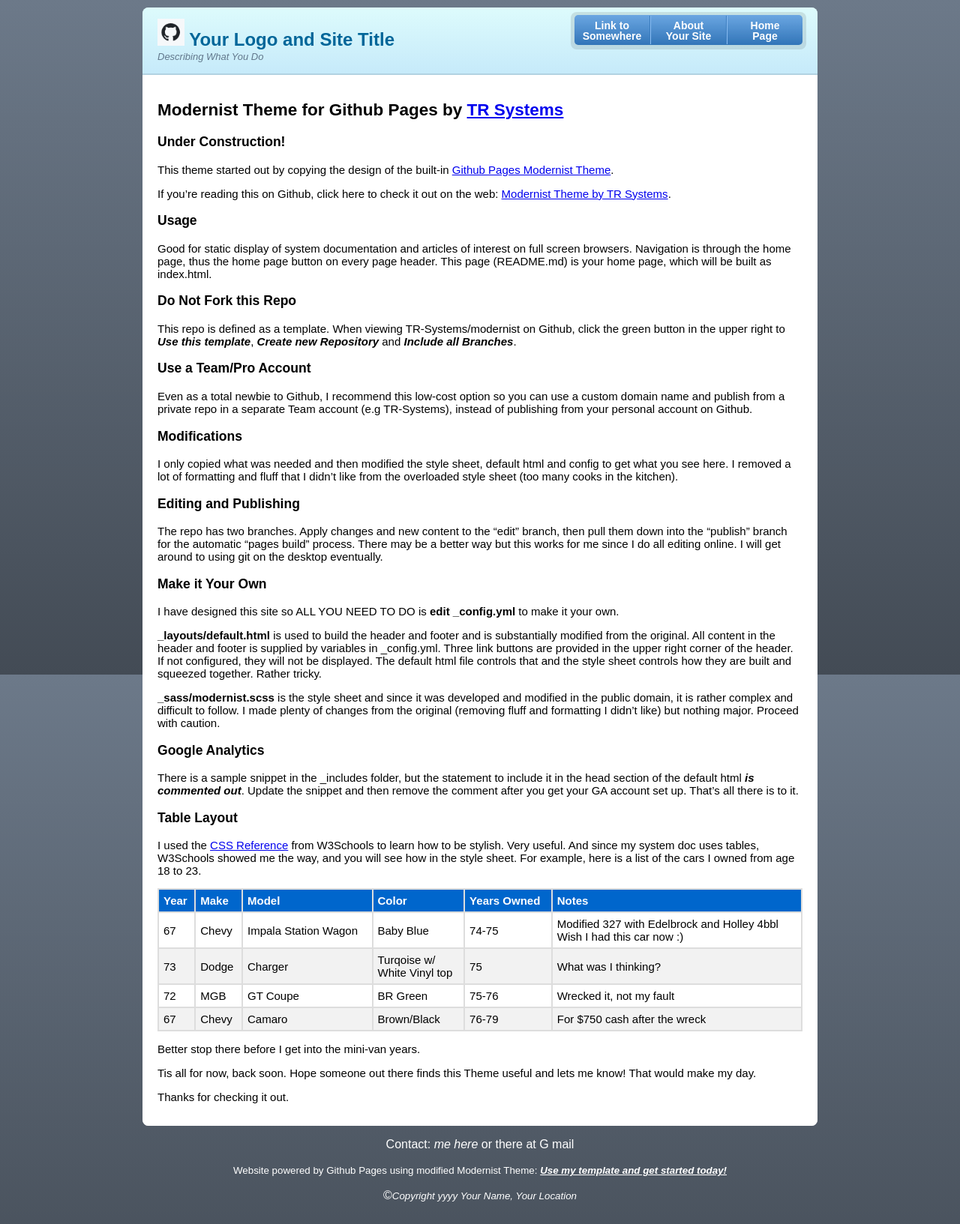
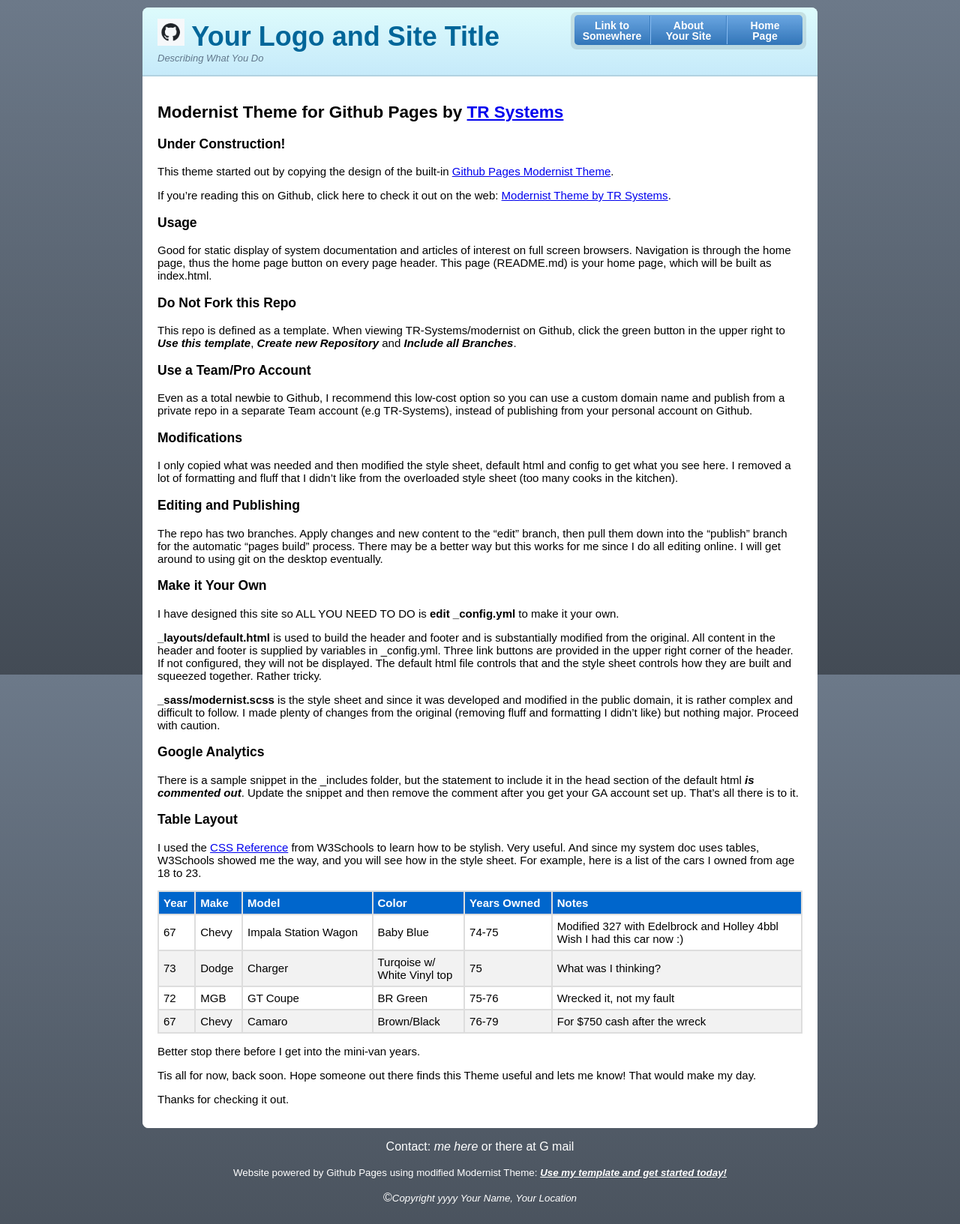
Before and after one commit to TR-Systems/modernist, a Jekyll site: the page built from README.md, in a window 1280 px wide. Shown: the whole page at 75% size. Built offline with Jekyll 4.4.1, drawn with Linux system fonts in a browser that asks for light colours; our own code applies the rules of GitHub Pages for plain Markdown files.

Commit message:
Update modernist.scss

```diff
--- a/_sass/modernist.scss
+++ b/_sass/modernist.scss
@@ -24,35 +24,6 @@
   display: block;
 }
 
-p {
-  margin: 0px, 6px, 6px, 12px;
-  padding:0;
-}
-
-/* Table design from W3Schools example, with mods */
-table {
-  font-family: Arial, Helvetica, sans-serif;
-  border-collapse: collapse;
-  width: 100%;
-}
-
-th {
-  padding-top: 12px;
-  padding-bottom: 12px;
-  text-align: left;
-  background-color: #06C;
-  color: white;
-}
-
-td, th {
-  border: 2px solid #ddd;
-  padding: 6px;
-}
-
-tr:nth-child(even){background-color: #f2f2f2;}
-
-tr:hover {background-color: #ddd;}
-
 header {
   border-radius: 8px 8px 0 0;
   background:#C6EAFA;
@@ -64,7 +35,7 @@
   h1 {
     margin:0;
     padding:0;
-    font-size:24px;
+    font-size:36px;
     line-height:1.2;
     color:#069;
   }
@@ -174,14 +145,51 @@
   }
 }
 
-section {
-  padding:15px 20px;
-  font-size:15px;
-  border-top:1px solid #fff;
-  background:#FFFFFF;
-  border-radius: 0 0 8px 8px;
-  position:relative;
+h1 {
+  margin-top: 0.67em;
+  margin-bottom: 0.67em;
 }
+h2 {
+  margin-top: 0.83em;
+  margin-bottom: 0.83em;
+}
+h3 {
+  margin-top: 1em;
+  margin-bottom: 1em;
+}
+h4 {
+  margin-top: 0.67em;
+  margin-bottom: 0.67em
+}
+
+p {
+  margin: 0px, 6px, 6px, 12px;
+  padding:0;
+}
+
+/* Table design from W3Schools example, with mods */
+table {
+  font-family: Arial, Helvetica, sans-serif;
+  border-collapse: collapse;
+  width: 100%;
+}
+
+th {
+  padding-top: 12px;
+  padding-bottom: 12px;
+  text-align: left;
+  background-color: #06C;
+  color: white;
+}
+
+td, th {
+  border: 2px solid #ddd;
+  padding: 6px;
+}
+
+tr:nth-child(even){background-color: #f2f2f2;}
+
+tr:hover {background-color: #ddd;}
 
 blockquote {
   margin:0 -12px 12px;
@@ -194,6 +202,16 @@
 
 img {
   max-width:100%;
+}
+
+/* ????????????????????? */
+section {
+  padding:15px 20px;
+  font-size:15px;
+  border-top:1px solid #fff;
+  background:#FFFFFF;
+  border-radius: 0 0 8px 8px;
+  position:relative;
 }
 
 code, pre {
```
